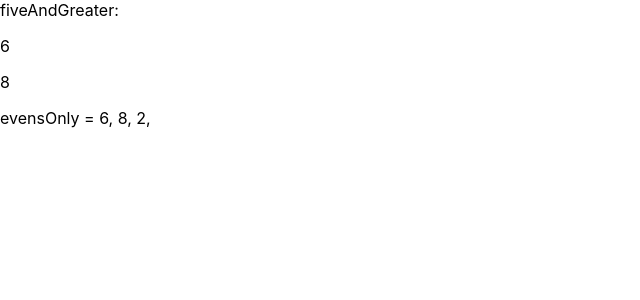
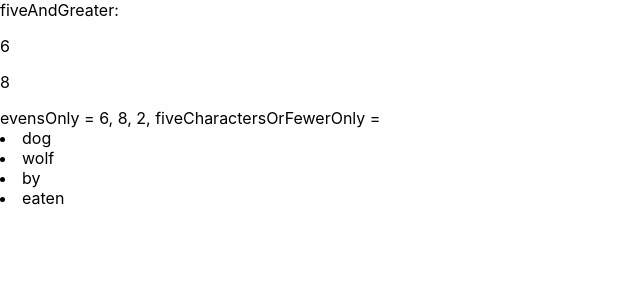
Before and after one commit to GoranAviani/react_filter_data, a React (Create React App) app: page / in a window 1280 px wide. Shown: the top 300 px of the page, without its empty margins (0-640 px from the left). Built offline with nearby package versions, Linux system fonts and the light colour scheme.

Commit message:
filter data

```diff
--- a/src/App.js
+++ b/src/App.js
@@ -6,13 +6,20 @@ const evensOnly = (data) => {
     return data.filter( x => x % 2 === 0)
 }
 
+const fiveCharactersOrFewerOnly = (data) => {
+    return data.filter( x => x.length <= 5)
+}
+
+
 function App() {
     const fiveAndGreater = fiveAndGreaterOnly([3, 6, 8, 2]); /// [6, 8]
     const evens = evensOnly([3, 6, 8, 2]); /// [6, 8, 2]
+    const chars = fiveCharactersOrFewerOnly(["dog", "wolf", "by", "family", "eaten", "camping"]); // ["by", "dog", "wolf", "eaten"]
   return (
     <>
       fiveAndGreater: {fiveAndGreater.map(x => <p> {x} </p>)}
         evensOnly = {evens.map ( x=> <>{x}, </> )}
+        fiveCharactersOrFewerOnly = {chars.map ( x=> <li>{x}</li>)}
       <br/>
     </>
   );
```
